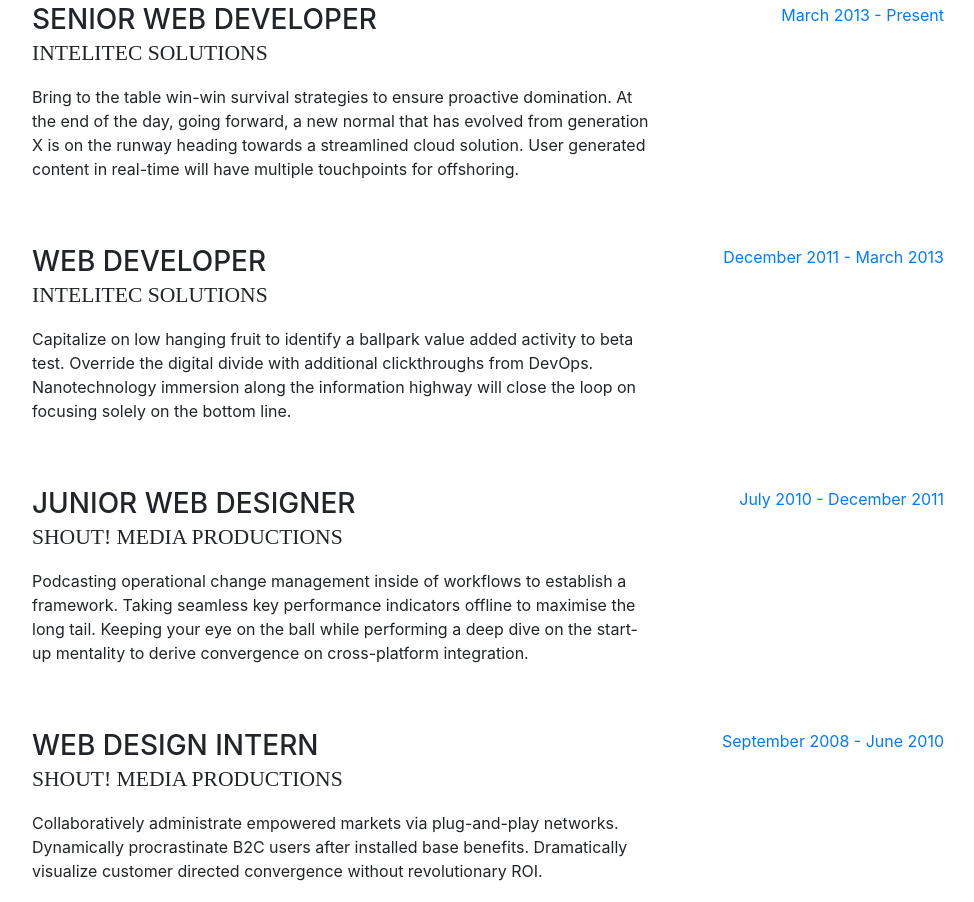
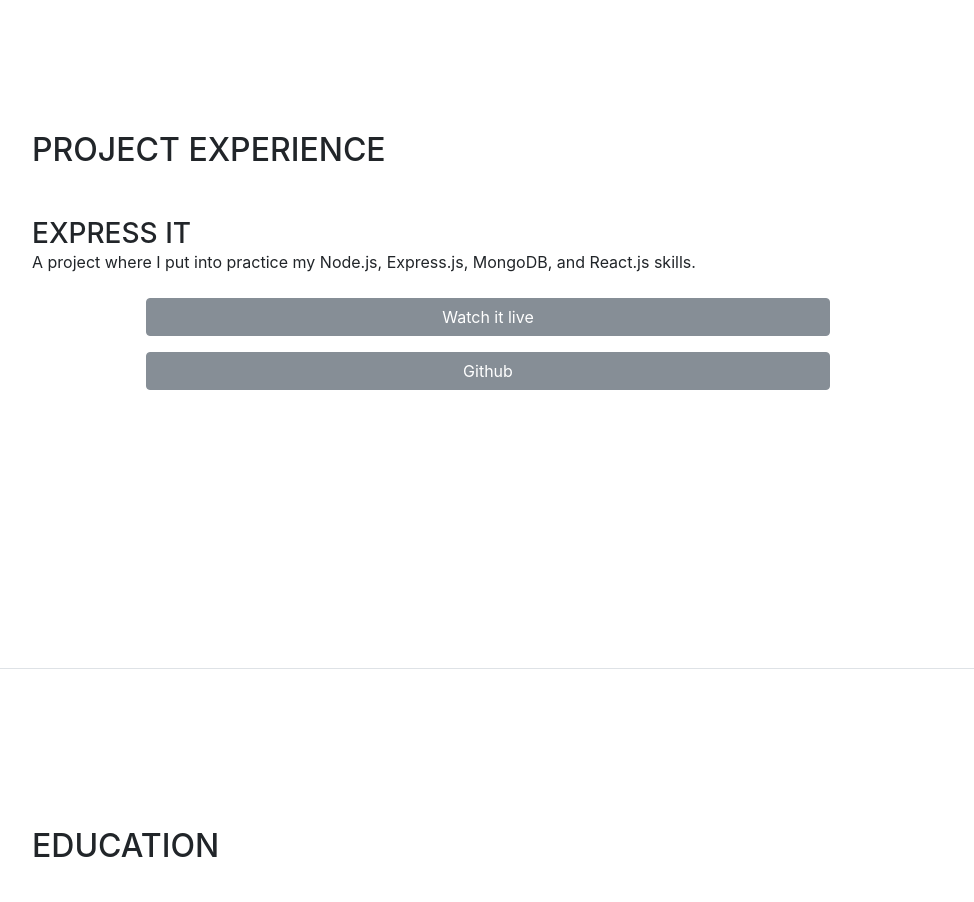
Before and after one commit to CamiloTello002/CamiloTello002.github.io, a website with bundled scripts: page index.html in a window 1280 px wide. Shown: the part 931-1833 px from the top of the page, without its empty margins (288-1262 px from the left). Built offline with nearby package versions, Linux system fonts and the light colour scheme; a web font is replaced by a local one.

Commit message:
added 'watch live' and 'Github' buttons to my project (I love Bootstrap)

```diff
--- a/index.html
+++ b/index.html
@@ -77,7 +77,7 @@
           <a href="mailto:name@email.com">camilojtello5@gmail.com</a>
         </div>
         <!-- GO STRAIGHT TO THE POINT. DON'T MAKE RECRUITERS AND CLIENTS DOZE OFF -->
-        <p class="mb-5">Hi, I'm Camilo Tello, a Backend Developer skilled in JavaScript, Node.js, MongoDB, Mongoose and
+        <p class="mb-5">I'm a backend developer based in Colombia, skilled in JavaScript, Node.js, MongoDB, Mongoose and
           PostgreSQL. I create robust and scalable server-side applications. My recent project, Express It,
           showcases
           my expertise in the previous technologies. Passionate about solving complex problems and optimizing
@@ -107,59 +107,19 @@
       <div class="my-auto">
         <h2 class="mb-5">Project experience</h2>
 
-        <div class="resume-item d-flex flex-column flex-md-row mb-5">
+        <!-- This is for identifying a project -->
+        <div class="resume-item d-flex flex-column mb-2">
+          <!-- Both title and description -->
           <div class="resume-content mr-auto">
-            <h3 class="mb-0">Senior Web Developer</h3>
-            <div class="subheading mb-3">Intelitec Solutions</div>
-            <p>Bring to the table win-win survival strategies to ensure proactive domination. At the end of the day,
-              going forward, a new normal that has evolved from generation X is on the runway heading towards a
-              streamlined cloud solution. User generated content in real-time will have multiple touchpoints for
-              offshoring.</p>
+            <h3 class="mb-0">Express It</h3>
+            <p>A project where I put into practice my Node.js, Express.js, MongoDB, and React.js skills.</p>
           </div>
-          <div class="resume-date text-md-right">
-            <span class="text-primary">March 2013 - Present</span>
+          <!-- Add demo and Github source code buttons here -->
+          <div class="d-flex flex-column align-items-center">
+            <a href="#" class="btn btn-secondary my-2 w-75">Watch it live</a>
+            <a href="#" class="btn btn-secondary my-2 w-75">Github</a>
           </div>
         </div>
-
-        <div class="resume-item d-flex flex-column flex-md-row mb-5">
-          <div class="resume-content mr-auto">
-            <h3 class="mb-0">Web Developer</h3>
-            <div class="subheading mb-3">Intelitec Solutions</div>
-            <p>Capitalize on low hanging fruit to identify a ballpark value added activity to beta test. Override the
-              digital divide with additional clickthroughs from DevOps. Nanotechnology immersion along the information
-              highway will close the loop on focusing solely on the bottom line.</p>
-          </div>
-          <div class="resume-date text-md-right">
-            <span class="text-primary">December 2011 - March 2013</span>
-          </div>
-        </div>
-
-        <div class="resume-item d-flex flex-column flex-md-row mb-5">
-          <div class="resume-content mr-auto">
-            <h3 class="mb-0">Junior Web Designer</h3>
-            <div class="subheading mb-3">Shout! Media Productions</div>
-            <p>Podcasting operational change management inside of workflows to establish a framework. Taking seamless
-              key performance indicators offline to maximise the long tail. Keeping your eye on the ball while
-              performing a deep dive on the start-up mentality to derive convergence on cross-platform integration.</p>
-          </div>
-          <div class="resume-date text-md-right">
-            <span class="text-primary">July 2010 - December 2011</span>
-          </div>
-        </div>
-
-        <div class="resume-item d-flex flex-column flex-md-row">
-          <div class="resume-content mr-auto">
-            <h3 class="mb-0">Web Design Intern</h3>
-            <div class="subheading mb-3">Shout! Media Productions</div>
-            <p>Collaboratively administrate empowered markets via plug-and-play networks. Dynamically procrastinate B2C
-              users after installed base benefits. Dramatically visualize customer directed convergence without
-              revolutionary ROI.</p>
-          </div>
-          <div class="resume-date text-md-right">
-            <span class="text-primary">September 2008 - June 2010</span>
-          </div>
-        </div>
-
       </div>
 
     </section>
@@ -201,9 +161,12 @@
         <h2 class="mb-5">Skills</h2>
 
         <div class="subheading mb-3">Programming Languages &amp; Tools</div>
-        <ul class="list-inline list-icons">
+        <ul class="list-inline list-icons" style="line-height: 4px;">
           <li class="list-inline-item">
             <i class="devicons devicons-html5"></i>
+          </li>
+          <li class="list-inline-item">
+            <i class="devicons devicons-nodejs"></i>
           </li>
           <li class="list-inline-item">
             <i class="devicons devicons-css3"></i>
--- a/scss/_resume-item.scss
+++ b/scss/_resume-item.scss
@@ -2,24 +2,30 @@ section.resume-section {
   border-bottom: 1px solid $gray-300;
   padding-top: 5rem !important;
   padding-bottom: 5rem !important;
+
   .resume-item {
     .resume-content {}
+
     .resume-date {
       min-width: none;
     }
   }
 }
+
 @media (min-width: 768px) {
   section.resume-section {
     min-height: 100vh;
+
     .resume-item {
       .resume-content {}
+
       .resume-date {
         min-width: 18rem;
       }
     }
   }
 }
+
 @media (min-width: 992px) {
   section.resume-section {
     padding-top: 3rem !important;
```
Also changed, not shown: css/resume.css.
